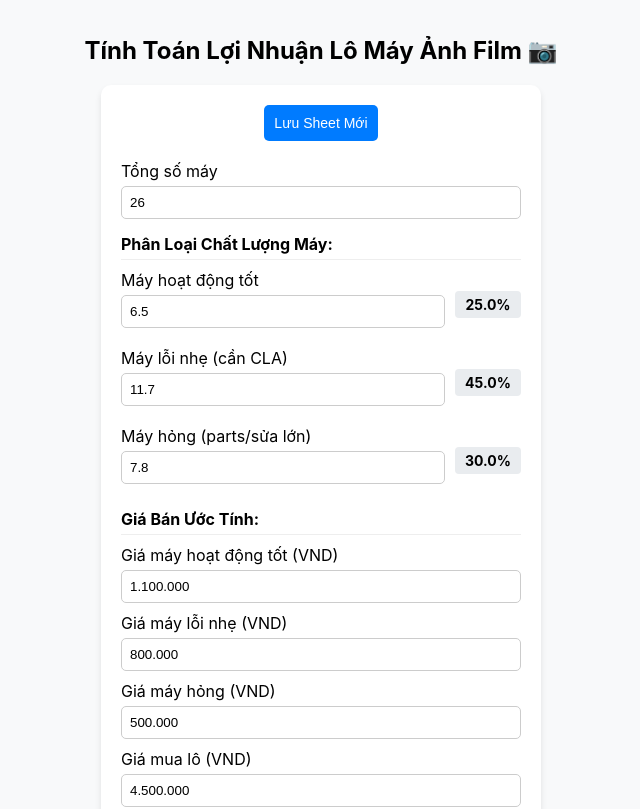
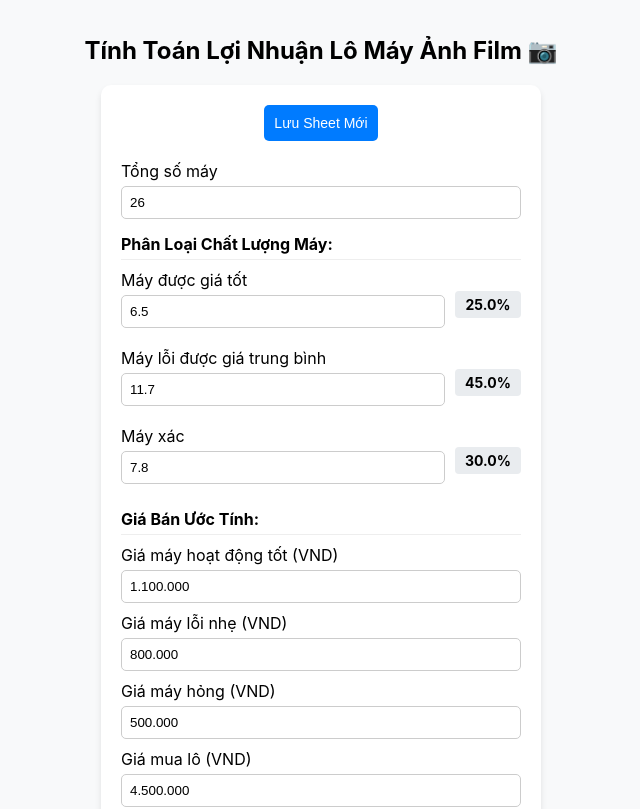
Before and after one commit to nguyendangkin/cacu-film, a React (Create React App) app: page / in a window 1280 px wide. Shown: the top 809 px of the page, without its empty margins (319-959 px from the left). Built offline with nearby package versions, Linux system fonts and the light colour scheme.

Commit message:
text update

```diff
--- a/src/App.js
+++ b/src/App.js
@@ -413,7 +413,7 @@ function App() {
 
                     <div style={styles.machineTypeRow}>
                         <InputField
-                            label="Máy hoạt động tốt"
+                            label="Máy được giá tốt"
                             value={goodMachines}
                             setValue={(value) =>
                                 handleMachineChange("good", value)
@@ -428,7 +428,7 @@ function App() {
 
                     <div style={styles.machineTypeRow}>
                         <InputField
-                            label="Máy lỗi nhẹ (cần CLA)"
+                            label="Máy lỗi được giá trung bình"
                             value={minorIssueMachines}
                             setValue={(value) =>
                                 handleMachineChange("minorIssue", value)
@@ -444,7 +444,7 @@ function App() {
 
                     <div style={styles.machineTypeRow}>
                         <InputField
-                            label="Máy hỏng (parts/sửa lớn)"
+                            label="Máy xác"
                             value={badMachines}
                             setValue={(value) =>
                                 handleMachineChange("bad", value)
```
